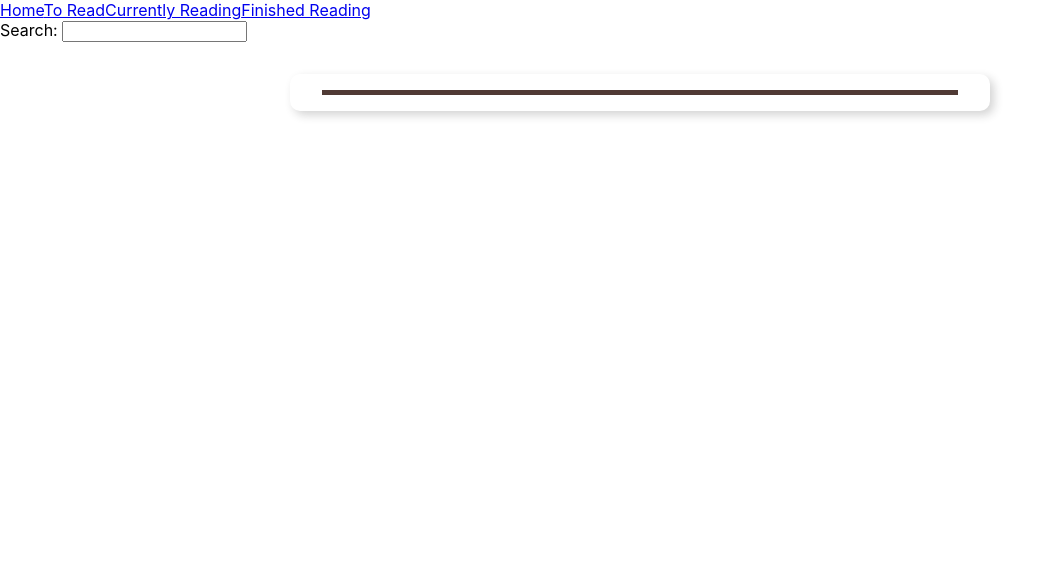
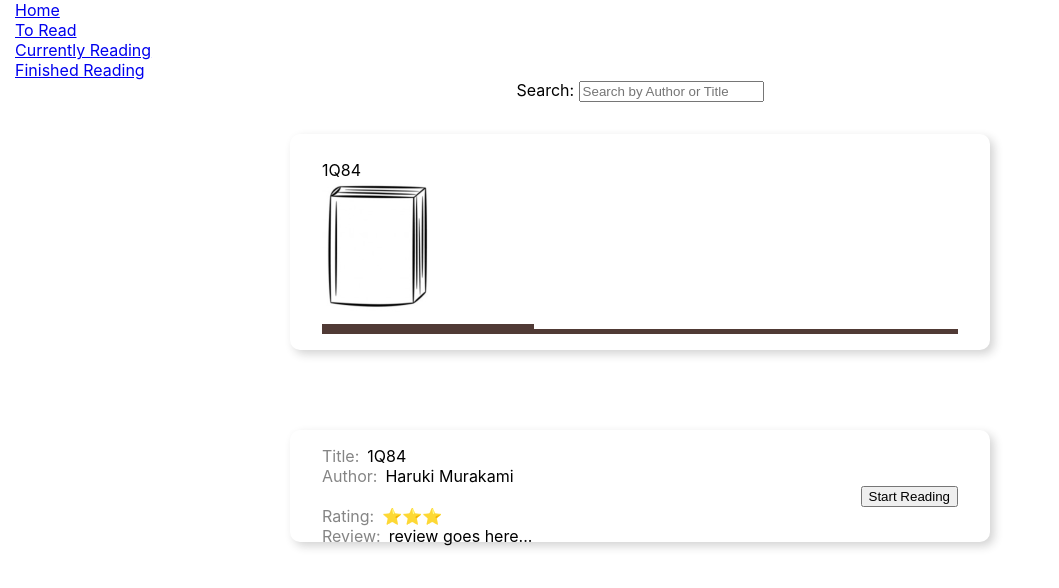
Before and after one commit to alex-andria/Project2BookApp, a React (Create React App) app in the folder book-app/: page /toread in a window 1280 px wide. Shown: the top 588 px of the page, without its empty margins (0-1059 px from the left). Built offline with nearby package versions, Linux system fonts and the light colour scheme; data requests are answered from the project's data file.

Commit message:
4pm meeting push

```diff
--- a/book-app/db.json
+++ b/book-app/db.json
@@ -28,6 +28,14 @@
             "reading": false,
             "toRead": false,
             "finished": true
+        },
+        {
+            "id": 4,
+            "title": "1Q84",
+            "author": "Haruki Murakami",
+            "reading": false,
+            "toRead": true,
+            "finished": false
         }
 
     ]
--- a/book-app/src/components/App.js
+++ b/book-app/src/components/App.js
@@ -18,6 +18,7 @@ function App() {
       .then((data) => setBooks(data));
   }, []);
 
+  // takes book list and filters things by title or author
   const searchBooks = books.filter((b) =>
     b.author.toLowerCase().includes(search.toLowerCase())
     ||
--- a/book-app/src/components/BookListItem.js
+++ b/book-app/src/components/BookListItem.js
@@ -3,6 +3,7 @@ import CurrentlyReading from "./Nav/CurrentlyReading";
 
 function BookListItem({ book, buttonText, bookChange }) {
 
+    // calls bookChange function, passed into
     function clickHandler() {
         bookChange(book);
     }
--- a/book-app/src/components/Nav/CurrentlyReading.js
+++ b/book-app/src/components/Nav/CurrentlyReading.js
@@ -6,6 +6,7 @@ function CurrentlyReading({ books, updateBook }) {
     const currentlyReading = [...books.filter((book) => book.reading === true)];
     const buttonText = "Finished Reading"
 
+    //to be passed to booklistitem as props, will update book in list that has button clicked on
     function finishBook(finishedBook) {
         updateBook({
             ...finishedBook,
--- a/book-app/src/components/Nav/FinishedReading.js
+++ b/book-app/src/components/Nav/FinishedReading.js
@@ -2,13 +2,21 @@ import React from "react";
 import BookList from "../BookList";
 import BookShelf from "../BookShelf";
 
-function FinishedReading({ books }) {
+function FinishedReading({ books,  updateBook }) {
     const finishedBooks = [...books.filter((book) => book.finished === true)];
+    const buttonText = "Re-read Book"
+
+    function startReading(readingBook) {
+        updateBook({
+            ...readingBook,
+            reading: true
+        })
+    }
 
     return (
         <div>
             <BookShelf books={finishedBooks} />
-            <BookList books={finishedBooks} />
+            <BookList books={finishedBooks} buttonText={buttonText} bookChange={startReading} />/>
         </div>
     );
 
--- a/book-app/src/components/Nav/NavBar.js
+++ b/book-app/src/components/Nav/NavBar.js
@@ -3,25 +3,28 @@ import { NavLink } from "react-router-dom";
 
 function NavBar() {
     return (
-      <div>
+      <div className="NavButton">
         <NavLink
           to="/"
           exact
         >
           Home
         </NavLink>
+        <br/>
         <NavLink
           to="/toread"
           exact
         >
           To Read
         </NavLink>
+        <br/>
         <NavLink
           to="/currentlyreading"
           exact
         >
           Currently Reading
         </NavLink>
+        <br/>
         <NavLink
           to="/finishedreading"
           exact
--- a/book-app/src/components/Nav/ToRead.js
+++ b/book-app/src/components/Nav/ToRead.js
@@ -2,13 +2,23 @@ import React from "react";
 import BookList from "../BookList"
 import BookShelf from "../BookShelf";
 
-function ToRead({ books }) {
+function ToRead({ books,  updateBook }) {
     const toRead = [...books.filter((book) => book.toRead === true)];
+    const buttonText = "Start Reading"
+
+
+    function startReading(readingBook) {
+        updateBook({
+            ...readingBook,
+            toRead: false,
+            reading: true
+        })
+    }
 
     return (
         <div>
             <BookShelf books={toRead} />
-            <BookList books={toRead} />
+            <BookList books={toRead} buttonText={buttonText}  bookChange={startReading} />
         </div>
     );
 
--- a/book-app/src/components/SearchBar.js
+++ b/book-app/src/components/SearchBar.js
@@ -10,6 +10,7 @@ function SearchBar({search, setSearch}) {
     <div className="search">
       <label htmlFor="search">Search: </label>
       <input
+      placeholder="Search by Author or Title"
       onChange={(e)=>handleChange(e)}
       name="search"
       type="text"
--- a/book-app/src/index.css
+++ b/book-app/src/index.css
@@ -24,6 +24,10 @@ code {
   }
 
 /* End of Nav Bar */
+
+.search{
+  text-align: center;
+}
 
 /* book Shelf */
   .BookShelf {
```
